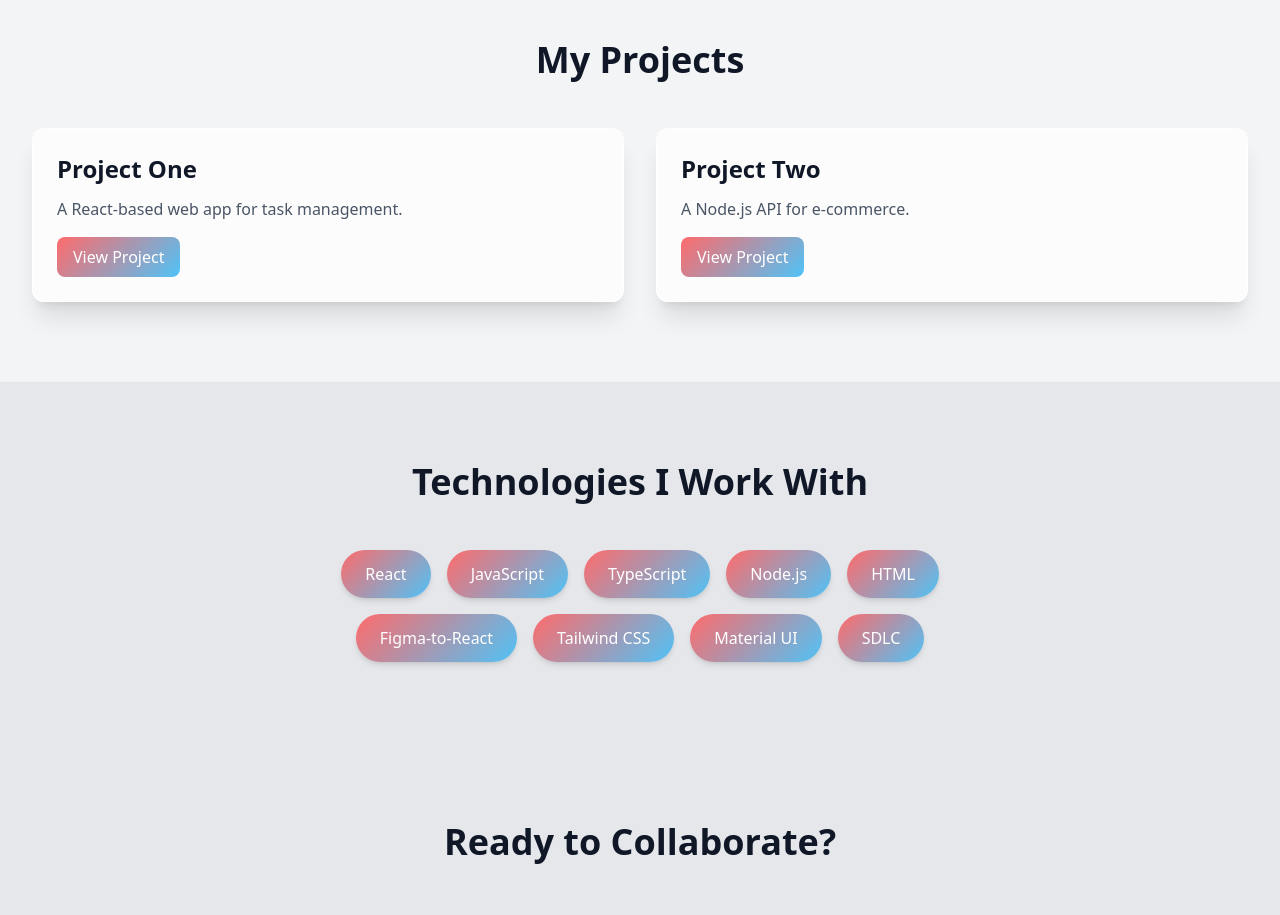
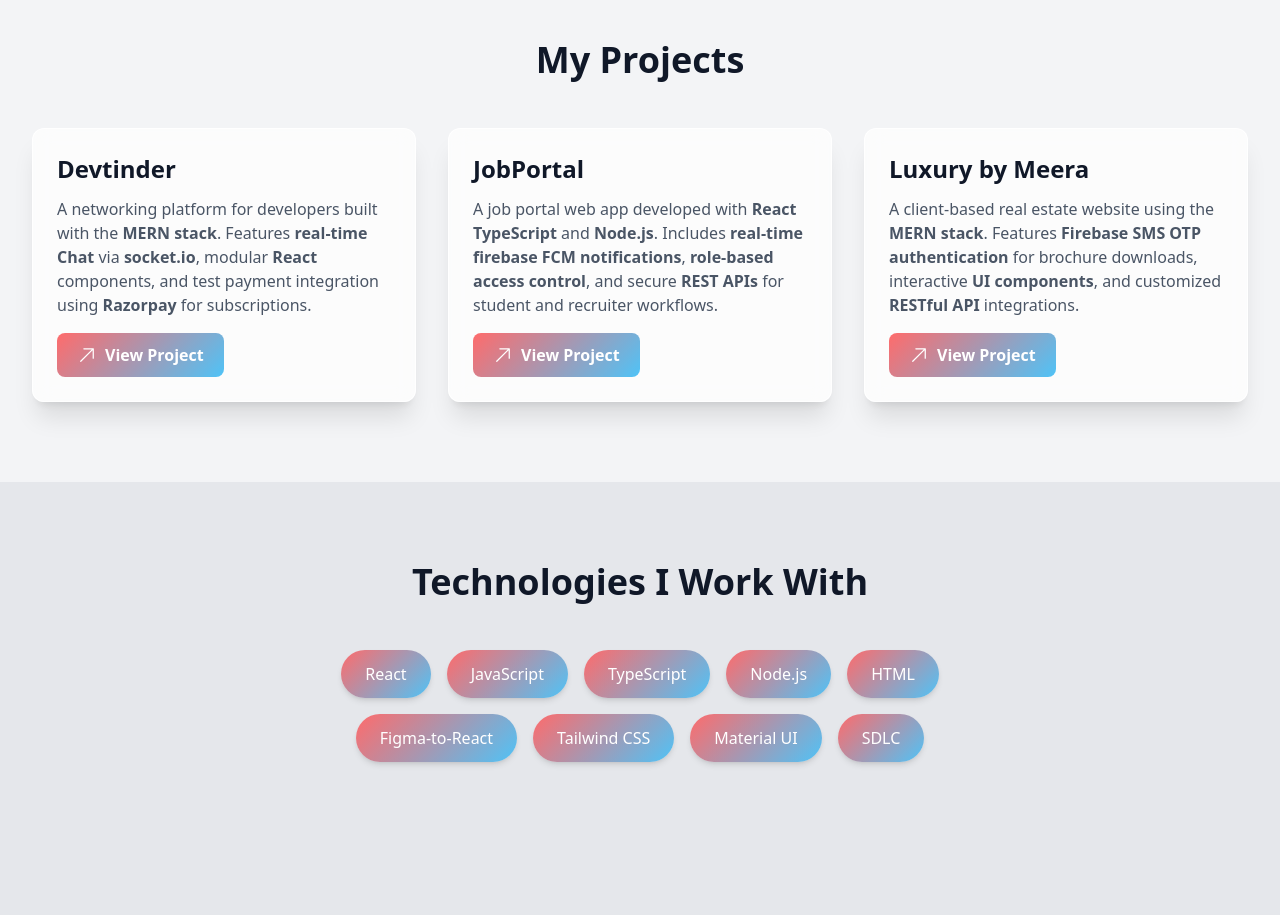
Before and after one commit to ranasauravsingh/my_portfolio, a React (Vite) app: page / in a window 1280 px wide. Shown: the part 1160-2075 px from the top of the page. Built offline with nearby package versions, Linux system fonts and the light colour scheme; no server answers.

Commit message:
[Configure][Project] updated project section in portfolio

```diff
--- a/src/components/Projects.jsx
+++ b/src/components/Projects.jsx
@@ -1,16 +1,63 @@
+import { ArrowUpRightIcon } from "@heroicons/react/24/solid";
+
 import { MotionDiv, MotionH2 } from "../config/motion";
 
 const Projects = () => {
 	const projects = [
 		{
-			title: "Project One",
-			description: "A React-based web app for task management.",
-			link: "#",
+			title: "Devtinder",
+			description: (
+				<>
+					A networking platform for developers built with the{" "}
+					<span className="font-bold">MERN stack</span>. Features{" "}
+					<span className="font-bold">real-time Chat</span> via{" "}
+					<span className="font-bold">socket.io</span>, modular{" "}
+					<span className="font-bold">React</span> components, and
+					test payment integration using
+					<span className="font-bold"> Razorpay</span> for
+					subscriptions.
+				</>
+			),
+			link: "https://devtinder.ranasauravsingh.site",
 		},
 		{
-			title: "Project Two",
-			description: "A Node.js API for e-commerce.",
-			link: "#",
+			title: "JobPortal",
+			description: (
+				<>
+					A job portal web app developed with{" "}
+					<span className="font-bold">React TypeScript</span> and
+					<span className="font-bold"> Node.js</span>. Includes{" "}
+					<span className="font-bold">
+						real-time firebase FCM notifications
+					</span>
+					,
+					<span className="font-bold">
+						{" "}
+						role-based access control
+					</span>
+					, and secure <span className="font-bold">REST APIs </span>
+					for student and recruiter workflows.
+				</>
+			),
+			link: "https://ranasauravsingh.github.io/job_portal_frontend/",
+		},
+		{
+			title: "Luxury by Meera",
+			description: (
+				<>
+					A client-based real estate website using the{" "}
+					<span className="font-bold">MERN stack</span>. Features{" "}
+					<span className="font-bold">
+						Firebase SMS OTP authentication
+					</span>{" "}
+					for brochure downloads, interactive{" "}
+					<span className="font-bold">UI components</span>, and
+					customized
+					<span className="font-bold"> RESTful API</span>{" "}
+					integrations.
+				</>
+			),
+			link: "https://luxurybymeera.com",
 		},
 	];
 
@@ -28,25 +75,31 @@ const Projects = () => {
 				>
 					My Projects
 				</MotionH2>
-				<div className="grid grid-cols-1 md:grid-cols-2 gap-6 sm:gap-8">
+				<div className="grid grid-cols-1 sm:grid-cols-2 lg:grid-cols-3 gap-6 sm:gap-8">
 					{projects.map((project, index) => (
 						<MotionDiv
 							key={index}
 							initial={{ opacity: 0, y: 50 }}
 							whileInView={{ opacity: 1, y: 0 }}
 							transition={{ duration: 0.5, delay: index * 0.2 }}
-							className="glass p-4 sm:p-6 rounded-xl shadow-xl hover:shadow-2xl transition-all duration-300"
+							className="glass p-4 sm:p-6 rounded-xl shadow-xl hover:shadow-2xl transition-all duration-300 flex flex-col justify-between"
 						>
-							<h3 className="text-xl sm:text-2xl font-semibold mb-2 sm:mb-3 text-gray-900">
-								{project.title}
-							</h3>
-							<p className="text-base sm:text-gray-600 mb-3 sm:mb-4">
-								{project.description}
-							</p>
+							<div>
+								<h3 className="text-xl sm:text-2xl font-semibold mb-2 sm:mb-3 text-gray-900">
+									{project.title}
+								</h3>
+								<p className="text-sm sm:text-base text-gray-600 mb-3 sm:mb-4">
+									{project.description}
+								</p>
+							</div>
 							<a
 								href={project.link}
-								className="inline-block bg-gradient-bg text-white px-3 sm:px-4 py-1.5 sm:py-2 rounded-lg hover:scale-105 transition-transform duration-200 text-sm sm:text-base"
+								target="_blank"
+								rel="noopener noreferrer"
+								className="inline-flex items-center gap-2 bg-gradient-bg text-white font-semibold px-4 sm:px-5 py-2 sm:py-2.5 rounded-lg hover:scale-105 transition-transform duration-200 text-sm sm:text-base self-start"
+								aria-label={`View ${project.title} live project`}
 							>
+								<ArrowUpRightIcon className="h-5 w-5" />
 								View Project
 							</a>
 						</MotionDiv>
```
